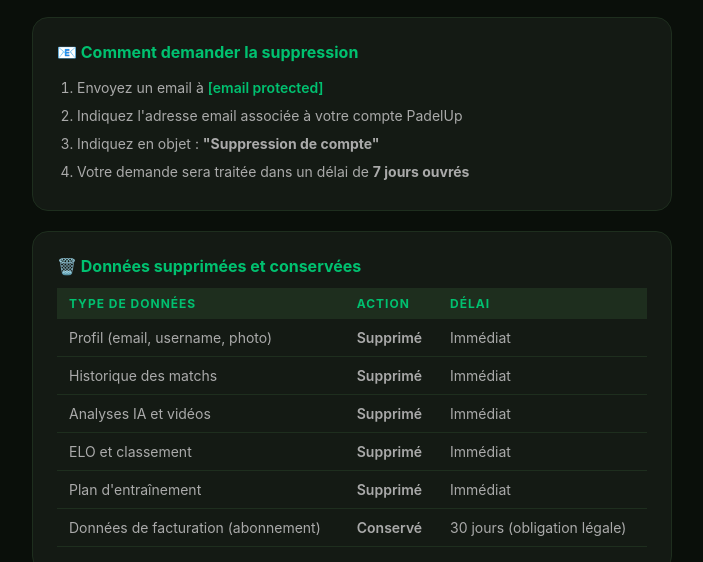
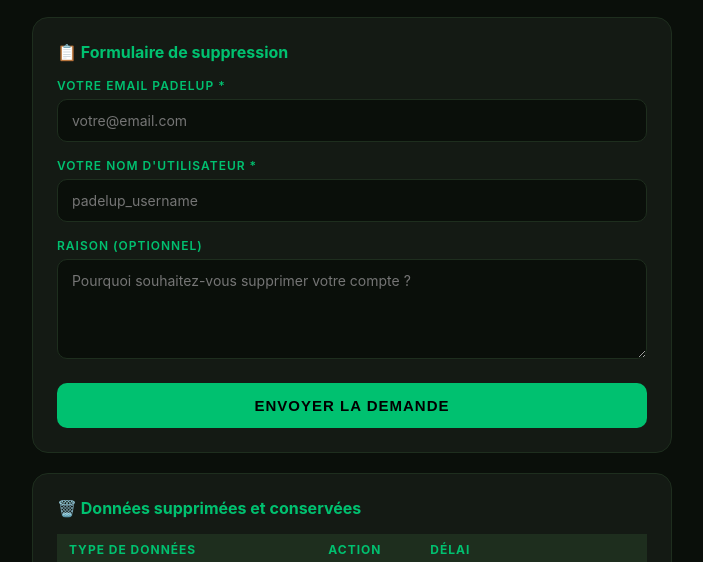
Before and after one commit to padelup06/padelup-web, a plain HTML site: page delete-account.html in a window 1280 px wide. Shown: the part 233-795 px from the top of the page, without its empty margins (288-991 px from the left). Drawn offline with Linux system fonts and the light colour scheme.

Commit message:
Add files via upload

```diff
--- a/delete-account.html
+++ b/delete-account.html
@@ -16,36 +16,11 @@
     align-items: center;
     padding: 40px 20px;
   }
-  .container {
-    max-width: 640px;
-    width: 100%;
-  }
-  .logo {
-    font-size: 28px;
-    font-weight: 900;
-    letter-spacing: 4px;
-    color: #00C170;
-    margin-bottom: 8px;
-  }
-  .subtitle {
-    font-size: 13px;
-    color: #666;
-    letter-spacing: 2px;
-    text-transform: uppercase;
-    margin-bottom: 40px;
-  }
-  h1 {
-    font-size: 24px;
-    font-weight: 800;
-    color: #fff;
-    margin-bottom: 12px;
-  }
-  p {
-    font-size: 15px;
-    color: #aaa;
-    line-height: 1.7;
-    margin-bottom: 20px;
-  }
+  .container { max-width: 640px; width: 100%; }
+  .logo { font-size: 28px; font-weight: 900; letter-spacing: 4px; color: #00C170; margin-bottom: 8px; }
+  .subtitle { font-size: 13px; color: #666; letter-spacing: 2px; text-transform: uppercase; margin-bottom: 40px; }
+  h1 { font-size: 24px; font-weight: 800; color: #fff; margin-bottom: 12px; }
+  p { font-size: 15px; color: #aaa; line-height: 1.7; margin-bottom: 20px; }
   .card {
     background: #141a14;
     border: 1px solid #1e2e1e;
@@ -53,53 +28,58 @@
     padding: 24px;
     margin-bottom: 20px;
   }
-  .card h2 {
-    font-size: 16px;
-    font-weight: 700;
-    color: #00C170;
-    margin-bottom: 12px;
-  }
-  .card ol, .card ul {
-    padding-left: 20px;
-    color: #aaa;
-    font-size: 14px;
-    line-height: 2;
-  }
-  .card a {
-    color: #00C170;
-    text-decoration: none;
-    font-weight: 600;
-  }
-  .data-table {
-    width: 100%;
-    border-collapse: collapse;
-    font-size: 14px;
-    margin-top: 8px;
-  }
-  .data-table th {
-    text-align: left;
-    padding: 8px 12px;
-    background: #1e2e1e;
-    color: #00C170;
-    font-size: 12px;
-    letter-spacing: 1px;
-    text-transform: uppercase;
-  }
-  .data-table td {
-    padding: 10px 12px;
-    border-bottom: 1px solid #1e2e1e;
-    color: #aaa;
-    vertical-align: top;
-  }
+  .card h2 { font-size: 16px; font-weight: 700; color: #00C170; margin-bottom: 16px; }
+  .card ol, .card ul { padding-left: 20px; color: #aaa; font-size: 14px; line-height: 2; }
+  .data-table { width: 100%; border-collapse: collapse; font-size: 14px; margin-top: 8px; }
+  .data-table th { text-align: left; padding: 8px 12px; background: #1e2e1e; color: #00C170; font-size: 12px; letter-spacing: 1px; text-transform: uppercase; }
+  .data-table td { padding: 10px 12px; border-bottom: 1px solid #1e2e1e; color: #aaa; vertical-align: top; }
   .badge-del { color: #ef4444; font-weight: 600; }
   .badge-keep { color: #f59e0b; font-weight: 600; }
-  .footer {
-    margin-top: 40px;
-    font-size: 12px;
-    color: #444;
+
+  /* Formulaire */
+  .form-group { margin-bottom: 16px; }
+  .form-group label { display: block; font-size: 12px; font-weight: 600; color: #00C170; letter-spacing: 1px; text-transform: uppercase; margin-bottom: 6px; }
+  .form-group input, .form-group textarea {
+    width: 100%;
+    background: #0a0f0a;
+    border: 1px solid #1e2e1e;
+    border-radius: 10px;
+    padding: 12px 14px;
+    color: #e0e0e0;
+    font-size: 14px;
+    font-family: inherit;
+    outline: none;
+    transition: border-color 0.2s;
+  }
+  .form-group input:focus, .form-group textarea:focus { border-color: #00C170; }
+  .form-group textarea { resize: vertical; min-height: 100px; }
+  .btn-submit {
+    width: 100%;
+    background: #00C170;
+    color: #000;
+    border: none;
+    border-radius: 10px;
+    padding: 14px;
+    font-size: 15px;
+    font-weight: 700;
+    cursor: pointer;
+    letter-spacing: 1px;
+    transition: background 0.2s;
+    margin-top: 4px;
+  }
+  .btn-submit:hover { background: #00a85e; }
+  .success-msg {
+    display: none;
+    background: #00C17020;
+    border: 1px solid #00C17040;
+    border-radius: 10px;
+    padding: 16px;
+    color: #00C170;
+    font-size: 14px;
     text-align: center;
-    line-height: 2;
+    margin-top: 12px;
   }
+  .footer { margin-top: 40px; font-size: 12px; color: #444; text-align: center; line-height: 2; }
 </style>
 </head>
 <body>
@@ -108,19 +88,28 @@
   <div class="subtitle">Elevate Your Game</div>
 
   <h1>Suppression de compte</h1>
-  <p>
-    Vous pouvez demander la suppression de votre compte PadelUp et de toutes vos données personnelles à tout moment.
-    La suppression est définitive et irréversible.
-  </p>
+  <p>Vous pouvez demander la suppression de votre compte PadelUp et de toutes vos données personnelles à tout moment. La suppression est définitive et irréversible.</p>
 
   <div class="card">
-    <h2>📧 Comment demander la suppression</h2>
-    <ol>
-      <li>Envoyez un email à <a href="/cdn-cgi/l/email-protection#4c3f393c3c233e380c3c2d282920393c622f2321"><span class="__cf_email__" data-cfemail="9be8eeebebf4e9efdbebfafffef7eeebb5f8f4f6">[email&#160;protected]</span></a></li>
-      <li>Indiquez l'adresse email associée à votre compte PadelUp</li>
-      <li>Indiquez en objet : <strong>"Suppression de compte"</strong></li>
-      <li>Votre demande sera traitée dans un délai de <strong>7 jours ouvrés</strong></li>
-    </ol>
+    <h2>📋 Formulaire de suppression</h2>
+    <form id="deleteForm">
+      <div class="form-group">
+        <label>Votre email PadelUp *</label>
+        <input type="email" id="email" placeholder="votre@email.com" required>
+      </div>
+      <div class="form-group">
+        <label>Votre nom d'utilisateur *</label>
+        <input type="text" id="username" placeholder="padelup_username" required>
+      </div>
+      <div class="form-group">
+        <label>Raison (optionnel)</label>
+        <textarea id="reason" placeholder="Pourquoi souhaitez-vous supprimer votre compte ?"></textarea>
+      </div>
+      <button type="submit" class="btn-submit">ENVOYER LA DEMANDE</button>
+    </form>
+    <div class="success-msg" id="successMsg">
+      ✅ Votre demande a bien été envoyée. Nous la traiterons dans un délai de 7 jours ouvrés.
+    </div>
   </div>
 
   <div class="card">
@@ -131,36 +120,12 @@
         <th>Action</th>
         <th>Délai</th>
       </tr>
-      <tr>
-        <td>Profil (email, username, photo)</td>
-        <td class="badge-del">Supprimé</td>
-        <td>Immédiat</td>
-      </tr>
-      <tr>
-        <td>Historique des matchs</td>
-        <td class="badge-del">Supprimé</td>
-        <td>Immédiat</td>
-      </tr>
-      <tr>
-        <td>Analyses IA et vidéos</td>
-        <td class="badge-del">Supprimé</td>
-        <td>Immédiat</td>
-      </tr>
-      <tr>
-        <td>ELO et classement</td>
-        <td class="badge-del">Supprimé</td>
-        <td>Immédiat</td>
-      </tr>
-      <tr>
-        <td>Plan d'entraînement</td>
-        <td class="badge-del">Supprimé</td>
-        <td>Immédiat</td>
-      </tr>
-      <tr>
-        <td>Données de facturation (abonnement)</td>
-        <td class="badge-keep">Conservé</td>
-        <td>30 jours (obligation légale)</td>
-      </tr>
+      <tr><td>Profil (email, username, photo)</td><td class="badge-del">Supprimé</td><td>Immédiat</td></tr>
+      <tr><td>Historique des matchs</td><td class="badge-del">Supprimé</td><td>Immédiat</td></tr>
+      <tr><td>Analyses IA et vidéos</td><td class="badge-del">Supprimé</td><td>Immédiat</td></tr>
+      <tr><td>ELO et classement</td><td class="badge-del">Supprimé</td><td>Immédiat</td></tr>
+      <tr><td>Plan d'entraînement</td><td class="badge-del">Supprimé</td><td>Immédiat</td></tr>
+      <tr><td>Données de facturation</td><td class="badge-keep">Conservé</td><td>30 jours (obligation légale)</td></tr>
     </table>
   </div>
 
@@ -170,4 +135,32 @@
       <li>La suppression du compte annule automatiquement tout abonnement Premium actif</li>
       <li>Les données supprimées ne peuvent pas être récupérées</li>
       <li>Les données de facturation sont conservées 30 jours conformément aux obligations légales</li>
-      <li>Pour toute question : <a href="/cdn-cgi/l/email-protection#9deee8ededf2efe9ddedfcf9f8f1e8edb3fef2f0"><span class="__cf_email__" data-cf
+      <li>Délai de traitement : <strong>7 jours ouvrés</strong></li>
+    </ul>
+  </div>
+
+  <div class="footer">
+    © 2026 PadelUp · <a href="/privacy-policy.html" style="color:#555;">Politique de confidentialité</a>
+  </div>
+</div>
+
+<script>
+document.getElementById('deleteForm').addEventListener('submit', function(e) {
+  e.preventDefault();
+  var email = document.getElementById('email').value;
+  var username = document.getElementById('username').value;
+  var reason = document.getElementById('reason').value;
+  var subject = encodeURIComponent('Suppression de compte - ' + username);
+  var body = encodeURIComponent(
+    'Demande de suppression de compte\n\n' +
+    'Email : ' + email + '\n' +
+    'Username : ' + username + '\n' +
+    (reason ? 'Raison : ' + reason + '\n' : '')
+  );
+  window.location.href = 'mailto:contact@apppadelup.com?subject=' + subject + '&body=' + body;
+  document.getElementById('successMsg').style.display = 'block';
+  this.reset();
+});
+</script>
+</body>
+</html>
```
Also changed, not shown: privacy-policy.html (+111 -3 lines).
